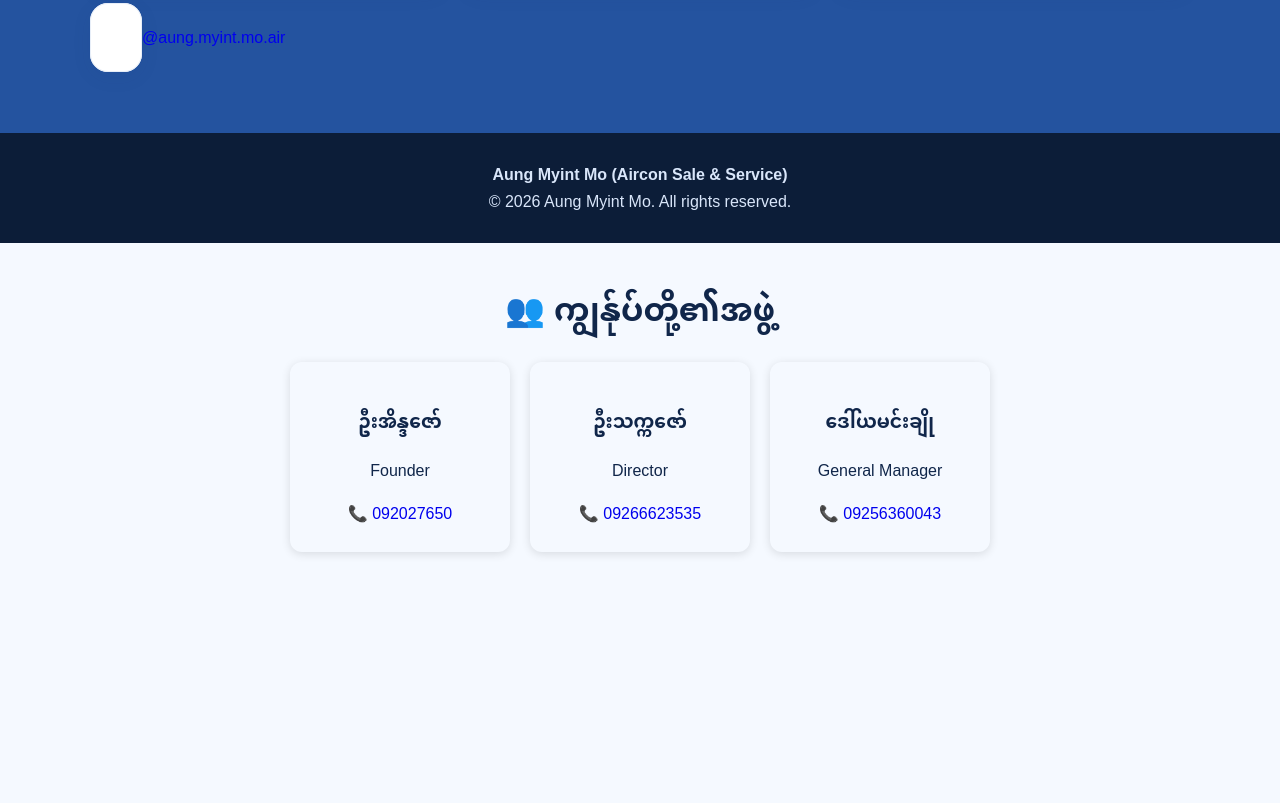
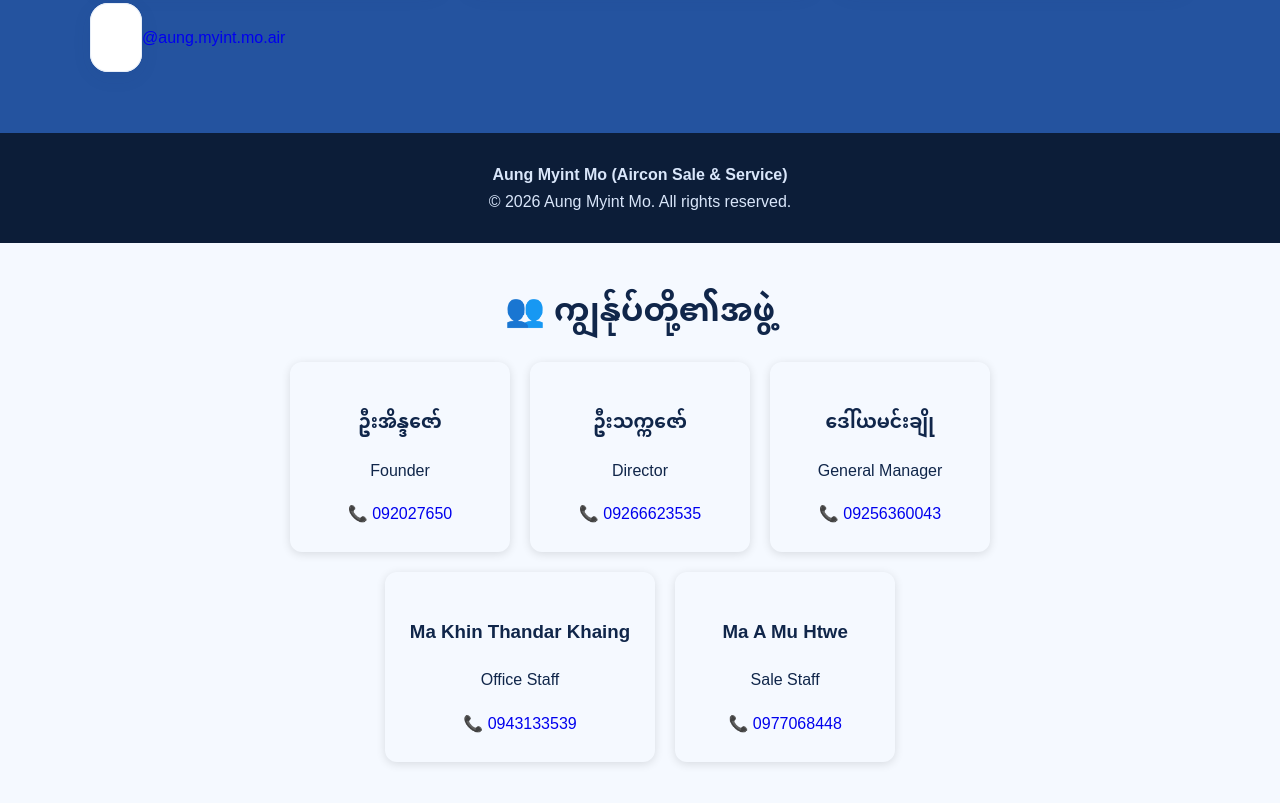
Before and after one commit to aungmyintmo-aircon/Aung-Myint-Mo-Aircon-Sale-Service, a plain HTML site: page index.html in a window 1280 px wide. Shown: the part 1763-2566 px from the top of the page. Before the commit the page ends 2380 px from the top, so only its background shows below. Drawn offline with Linux system fonts and the light colour scheme.

Commit message:
Add new staff members to index.html

```diff
--- a/index.html
+++ b/index.html
@@ -118,7 +118,16 @@
       <p>General Manager</p>
       <a href="tel:09256360043">📞 09256360043</a>
     </div>
-
+    <div style="padding: 25px; border-radius: 12px; box-shadow: 0 2px 10px rgba(0,0,0,0.12); min-width: 220px;">
+      <h3>Ma Khin Thandar Khaing</h3>
+      <p>Office Staff</p>
+      <a href="tel:0943133539">📞 0943133539</a>
+    </div>
+<div style="padding: 25px; border-radius: 12px; box-shadow: 0 2px 10px rgba(0,0,0,0.12); min-width: 220px;">
+      <h3>Ma A Mu Htwe</h3>
+      <p>Sale Staff</p>
+      <a href="tel:09770068448">📞 0977068448</a>
+    </div>
   </div>
 </section>
 </body>
```
